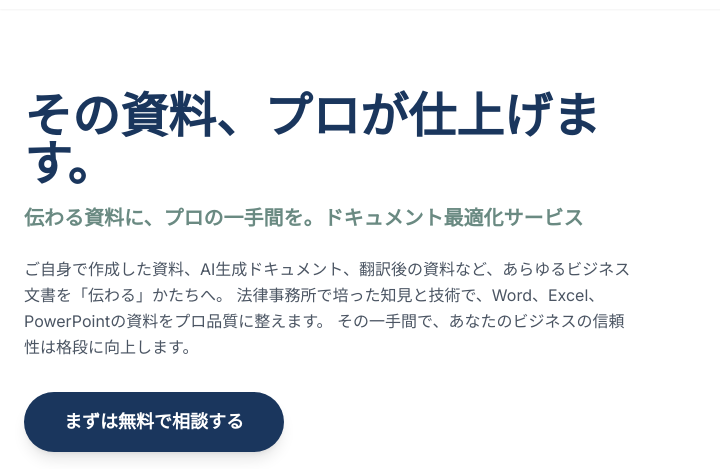
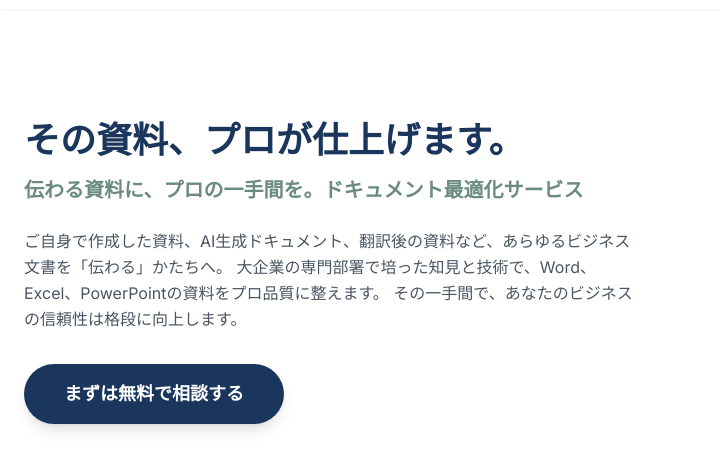
Before and after one commit to OneDx2026/onedx-landing-page, a plain HTML site: page index.html in a window 1280 px wide. Shown: the part 63-532 px from the top of the page, 0-720 px from the left. Drawn offline with nearby package versions, Linux system fonts and the light colour scheme.

Commit message:
キャッチフレーズの文字サイズ変更

```diff
--- a/index.html
+++ b/index.html
@@ -71,13 +71,13 @@
             <div class="container mx-auto px-6">
                 <div class="flex flex-col md:flex-row items-center">
                     <div class="md:w-1/2 text-center md:text-left mb-10 md:mb-0">
-                        <h1 class="text-4xl md:text-5xl font-bold onedx-darkblue leading-tight mb-4">
+                        <h1 class="text-3xl md:text-4xl font-bold onedx-darkblue leading-tight mb-4">
                             その資料、<br class="md:hidden">プロが仕上げます。
                         </h1>
                         <p class="text-lg md:text-xl onedx-green font-bold mb-6">伝わる資料に、プロの一手間を。ドキュメント最適化サービス</p>
                         <p class="text-gray-600 leading-relaxed">
                             ご自身で作成した資料、AI生成ドキュメント、翻訳後の資料など、あらゆるビジネス文書を「伝わる」かたちへ。
-                            法律事務所で培った知見と技術で、Word、Excel、PowerPointの資料をプロ品質に整えます。
+                            大企業の専門部署で培った知見と技術で、Word、Excel、PowerPointの資料をプロ品質に整えます。
                             その一手間で、あなたのビジネスの信頼性は格段に向上します。
                         </p>
                         <a href="#contact" class="mt-8 inline-block onedx-darkblue-bg text-white font-bold text-lg py-4 px-10 rounded-full hover:opacity-90 transition shadow-lg">
```
